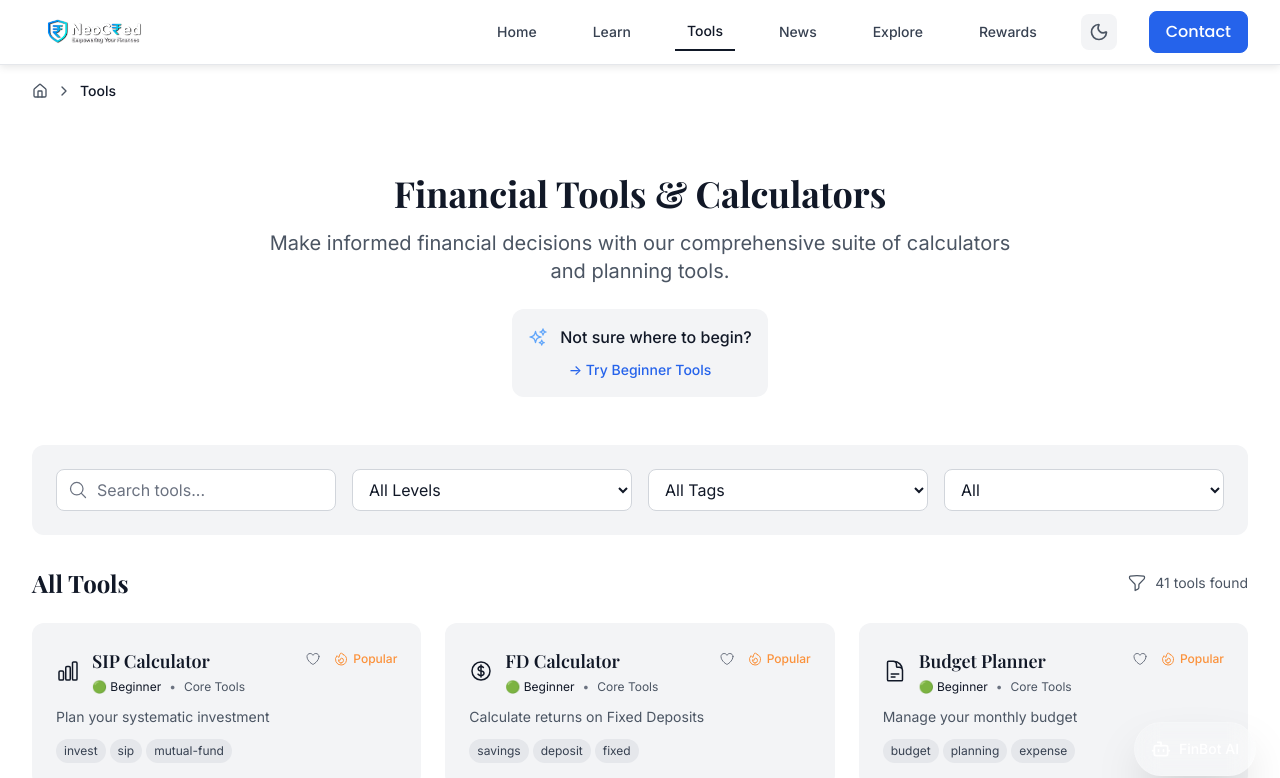
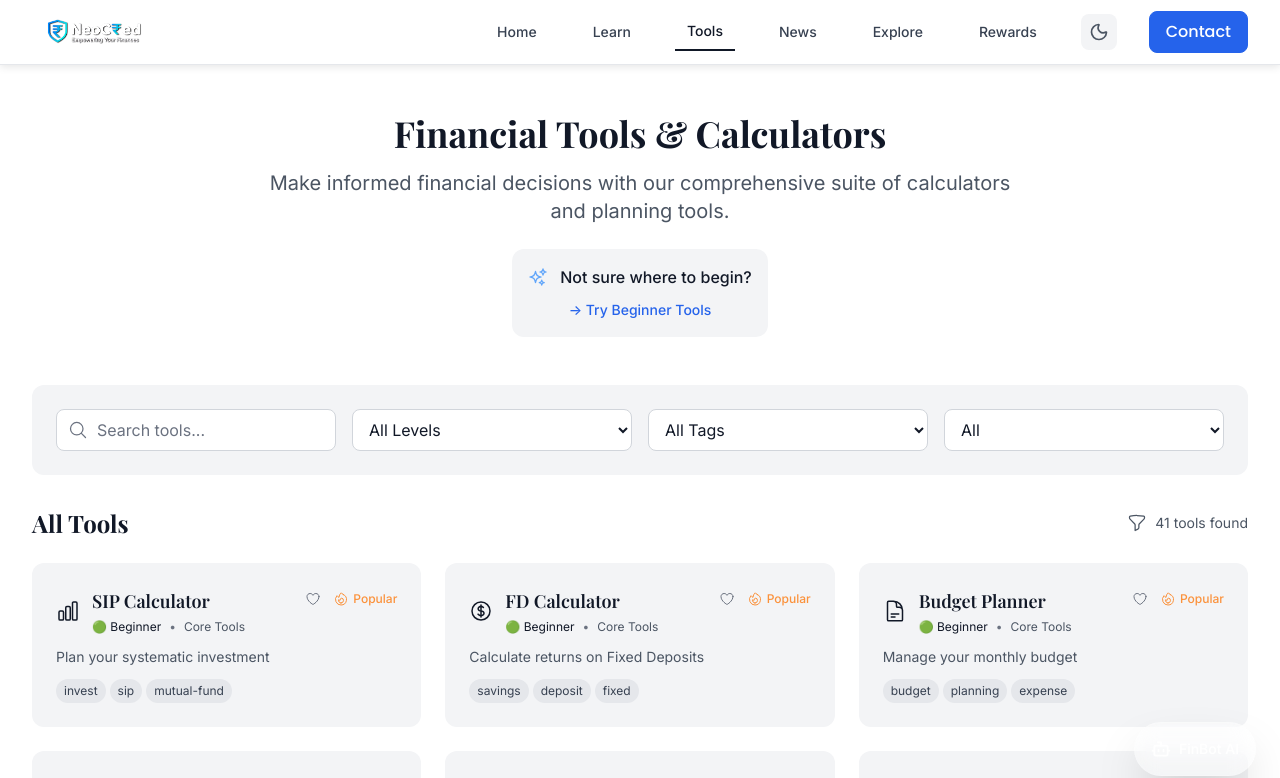
Before and after one commit to Rakesh-dev369/Neocred.in, a React (Vite) app in the folder frontend/: page /tools in a window 1280 px wide. Shown: the top 778 px of the page. Built offline with nearby package versions, Linux system fonts and the light colour scheme.

Commit message:
fix-build-remove-unused-imports

```diff
--- a/frontend/src/App.jsx
+++ b/frontend/src/App.jsx
@@ -7,7 +7,6 @@ import ErrorBoundary from './components/ErrorBoundary';
 import { usePerformanceMonitoring } from './hooks/usePerformance';
 import { useAnalytics } from './hooks/useAnalytics';
 import InstallPrompt from './components/InstallPrompt';
-import AccessibilityFixes from './components/AccessibilityFixes';
 
 // Lazy load pages for better performance
 const Home = lazy(() => import('./pages/Home'));
--- a/frontend/src/components/Navbar.jsx
+++ b/frontend/src/components/Navbar.jsx
@@ -4,7 +4,6 @@ import { Bars3Icon, XMarkIcon } from '@heroicons/react/24/outline';
 import { ROUTES } from '../utils/constants';
 import HorizontalLogo from './HorizontalLogo';
 import ThemeToggle from './ThemeToggle';
-import GlobalSearch from './GlobalSearch';
 
 export default function Navbar() {
   const [isOpen, setIsOpen] = useState(false);
--- a/frontend/src/layouts/MainLayout.jsx
+++ b/frontend/src/layouts/MainLayout.jsx
@@ -4,7 +4,7 @@ import { Helmet } from 'react-helmet';
 import Navbar from '../components/Navbar';
 import Footer from '../components/Footer';
 import FloatingAssistantCTA from '../components/FloatingAssistantCTA';
-import Breadcrumbs from '../components/Breadcrumbs';
+
 
 export default function MainLayout({ children, title, description }) {
   const location = useLocation();
@@ -31,11 +31,7 @@ export default function MainLayout({ children, title, description }) {
       <div className="min-h-screen flex flex-col bg-white dark:bg-gray-900 text-gray-900 dark:text-white transition-colors duration-300">
         {!isChatbot && <Navbar />}
         <main className="flex-grow">
-          {!isChatbot && (
-            <div className="max-w-7xl mx-auto px-4 sm:px-6 lg:px-8 pt-4">
-              <Breadcrumbs />
-            </div>
-          )}
+
           {children}
         </main>
         {!isChatbot && <Footer />}
```
